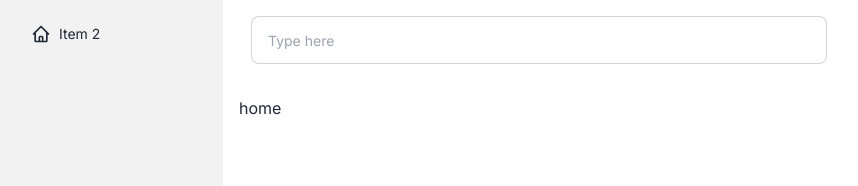
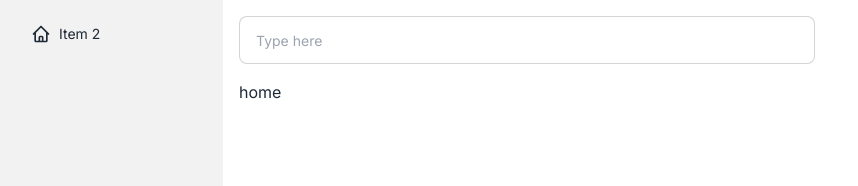
Before and after one commit to lMikadal/POS_Frontend_Nextjs, a Next.js app: page / in a window 1280 px wide. Shown: the top 186 px of the page, without its empty margins (1-859 px from the left). Built offline with nearby package versions, Linux system fonts and the light colour scheme.

Commit message:
finish search layout

```diff
--- a/app/layout.tsx
+++ b/app/layout.tsx
@@ -21,7 +21,7 @@ export default function RootLayout({
         <div className="drawer lg:drawer-open">
           <input id="my-drawer" type="checkbox" className="drawer-toggle" />
           <div className="drawer-content flex flex-col">
-            <div className="w-full navbar p-3 md:p-4">
+            <div className="w-full navbar p-4">
               <div className="flex-none lg:hidden">
                 <label
                   htmlFor="my-drawer"
@@ -43,7 +43,7 @@ export default function RootLayout({
                   </svg>
                 </label>
               </div>
-              <div className="flex-1 px-3">
+              <div className="flex-1 px-3 lg:px-0">
                 <input
                   type="text"
                   placeholder="Type here"
@@ -51,7 +51,7 @@ export default function RootLayout({
                 />
               </div>
             </div>
-            <div className="p-3 md:p-4">{children}</div>
+            <div className="px-4">{children}</div>
           </div>
           <Sidebar />
         </div>
```
